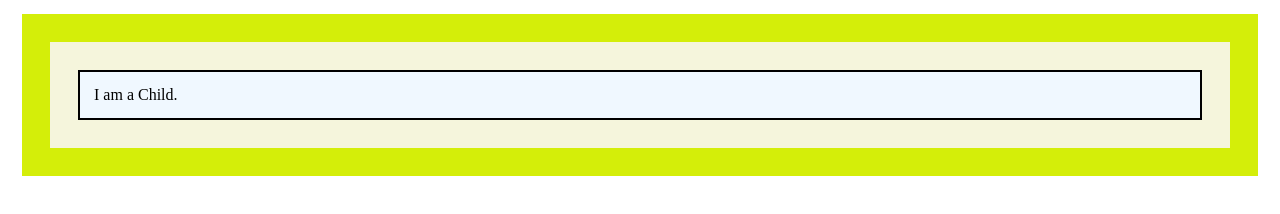
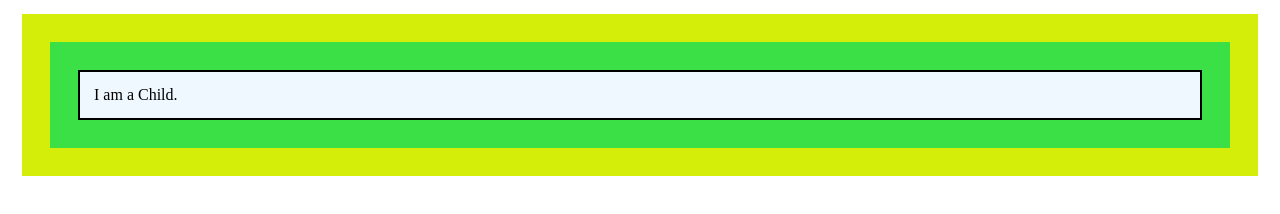
Before and after one commit to Mujtaba11Riu/Web-Development-Journey, a plain HTML site: page Files/Java Script/74/eventBubbling.html in a window 1280 px wide. Drawn offline with Linux system fonts and the light colour scheme.

Commit message:
clear interval , timeout

```diff
--- a/Files/Java Script/74/eventBubbling.html
+++ b/Files/Java Script/74/eventBubbling.html
@@ -2,12 +2,14 @@
 <html lang="en">
 
 <head>
+
     <meta charset="UTF-8">
     <meta name="viewport" content="width=device-width, initial-scale=1.0">
     <title>Event Bubbling</title>
 
     <style>
         .child {
+
             background-color: aliceblue;
             border: 2px solid black;
             padding: 14px;
@@ -18,18 +20,18 @@
 
 
         .childContainer {
+
             background-color: beige;
             padding: 14px;
             margin: 14px;
         }
 
-        .container{
+        .container {
+
             background-color: rgb(212, 238, 9);
             padding: 14px;
             margin: 14px;
         }
-
-
     </style>
 </head>
 
@@ -65,6 +67,43 @@
                 alert("Container was clicked")
                 e.stopPropagation()
             })
+
+
+
+
+        function getRandomColor() {
+            let val1 = Math.ceil(0 + Math.random() * 255);
+            let val2 = Math.ceil(0 + Math.random() * 255);
+            let val3 = Math.ceil(0 + Math.random() * 255);
+            return `rgb(${val1}, ${val2}, ${val3})`
+        }
+
+        // setInterval(() => {
+        //     document.querySelector(".childContainer").style.background = getRandomColor();
+
+
+        // }, 3000);
+
+
+
+    // let a = setInterval(() => {
+    //     document.querySelector(".childContainer").style.background = getRandomColor();
+
+    // }, 1000);
+
+    //     console.log(a)     // ya website ka console on karo udr ya dalo clearInterval(1) undefined
+
+
+
+     let a = setTimeout(() => {
+
+        document.querySelector(".childContainer").style.background = getRandomColor();
+
+    }, 5000);
+
+        console.log(a) // clearTimeout(2) stop karna ko web ka console pa
+
+
     </script>
 
 </body>
```
